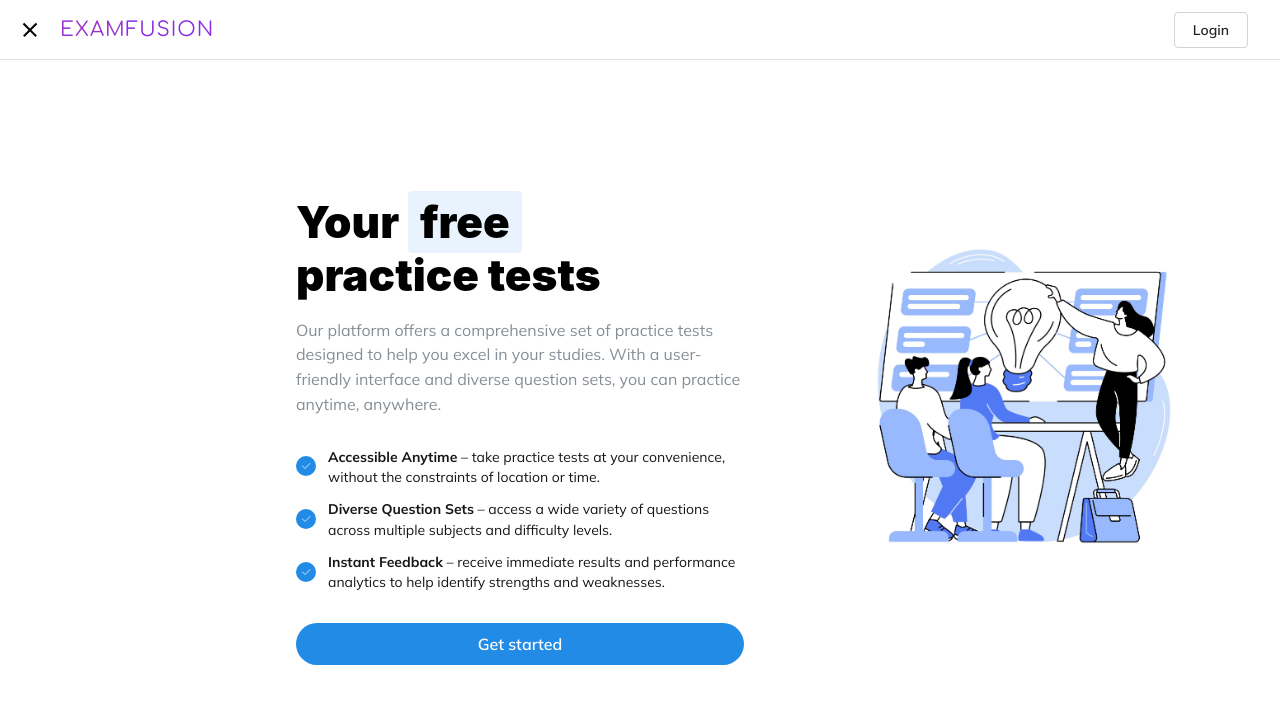
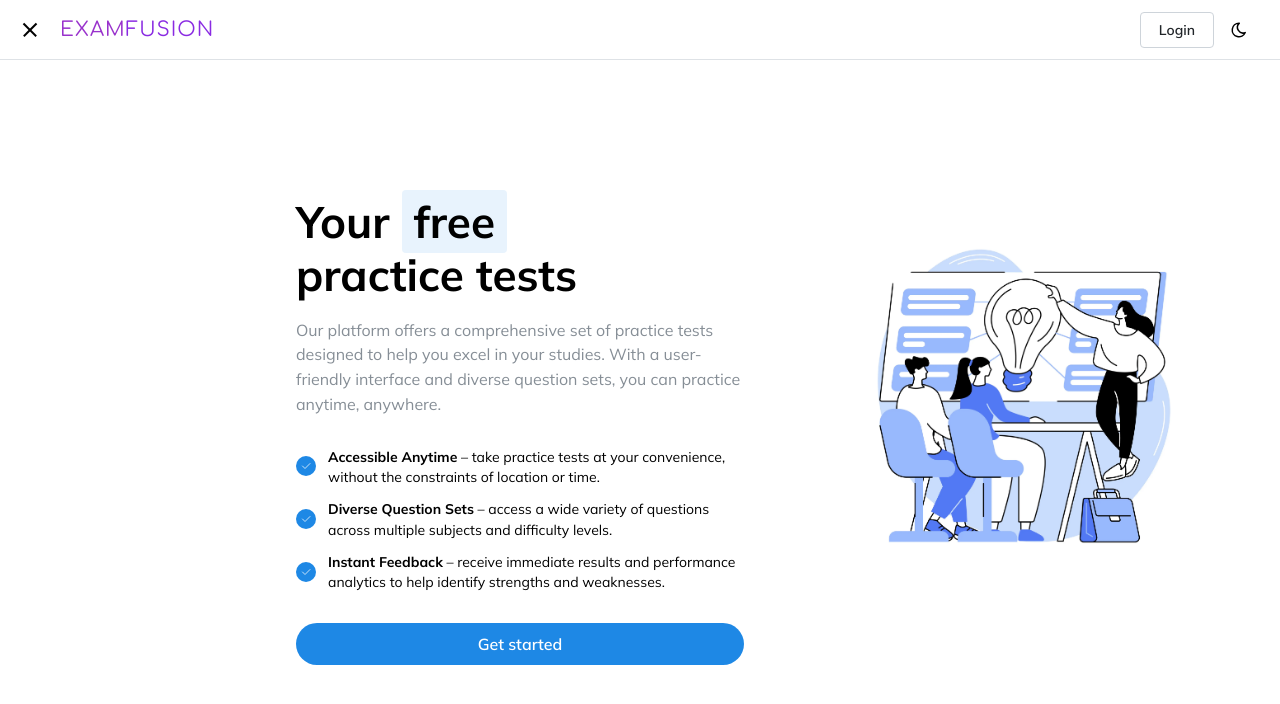
Before and after one commit to chrisdemetriad/exam-fusion, a Next.js app: page / in a window 1280 px wide. Shown: the top 704 px of the page. Built offline with nearby package versions, Linux system fonts and the light colour scheme; no server answers.

Commit message:
implementing a light/dark theme with a toggle

```diff
--- a/src/app/components/Header.tsx
+++ b/src/app/components/Header.tsx
@@ -2,6 +2,7 @@
 import { Box, Container, Group, Text, rem } from "@mantine/core";
 import UserAuth from "@components/UserAuth";
 import UserAuthModal from "@components/UserAuthModal";
+import { ThemeToggle } from "./ThemeToggle";
 
 export default function Header() {
 	return (
@@ -32,6 +33,7 @@ export default function Header() {
 				</Box>
 				<Group>
 					<UserAuth />
+					<ThemeToggle />
 				</Group>
 			</Container>
 			<UserAuthModal />
--- a/src/app/components/NavBar.tsx
+++ b/src/app/components/NavBar.tsx
@@ -18,7 +18,6 @@ const BASE_ROUTE = {
 	display: "flex",
 	alignItems: "center",
 	textDecoration: "none",
-	fontSize: rem(14),
 	padding: rem(10),
 	borderRadius: rem(5),
 	fontWeight: 500,
--- a/src/app/components/Questions.tsx
+++ b/src/app/components/Questions.tsx
@@ -229,8 +229,9 @@ export const Questions = () => {
 							onClick={() => handleAnswerSelect(answer.answer)}
 							style={{
 								cursor: feedback.show ? "not-allowed" : "pointer",
-								backgroundColor: isCorrectAnswer ? "beige" : isSelected ? "pink" : "white",
+								backgroundColor: isCorrectAnswer ? "beige" : isSelected ? "pink" : "inherit",
 								borderColor: isCorrectAnswer ? "green" : isSelected ? "red" : "#e0e0e0",
+								color: isCorrectAnswer ? "green" : isSelected ? "red" : null,
 								borderWidth: 1,
 								borderStyle: "solid",
 								pointerEvents: feedback.show ? "none" : "auto",
--- /dev/null
+++ b/src/app/components/ThemeToggle.tsx
@@ -0,0 +1,18 @@
+import { Box, useMantineColorScheme } from "@mantine/core";
+import { IconMoon, IconSun } from "@tabler/icons-react";
+import type { FC } from "react";
+
+export const ThemeToggle: FC = () => {
+	const { colorScheme, toggleColorScheme } = useMantineColorScheme();
+	const dark = colorScheme === "dark";
+
+	return (
+		<Box
+			style={{ cursor: "pointer", display: "flex" }}
+			onClick={() => toggleColorScheme()}
+			color={dark ? "yellow" : "lightskyblue"}
+		>
+			{dark ? <IconSun size={18} /> : <IconMoon size={18} />}
+		</Box>
+	);
+};
--- a/src/app/globals.css
+++ b/src/app/globals.css
@@ -1,13 +1,7 @@
-:root {
-	--background: #ffffff;
-	--foreground: #171717;
-}
-
-@media (prefers-color-scheme: dark) {
-	:root {
-		--background: #0a0a0a;
-		--foreground: #ededed;
-	}
+* {
+	box-sizing: border-box;
+	padding: 0;
+	margin: 0;
 }
 
 html,
@@ -17,26 +11,13 @@ body {
 }
 
 body {
-	color: var(--foreground);
-	background: var(--background);
+
 	font-family: var(--font-mulish), Arial, Helvetica, sans-serif;
 	-webkit-font-smoothing: antialiased;
 	-moz-osx-font-smoothing: grayscale;
-}
-
-* {
-	box-sizing: border-box;
-	padding: 0;
-	margin: 0;
 }
 
 a {
 	color: inherit;
 	text-decoration: none;
 }
-
-@media (prefers-color-scheme: dark) {
-	html {
-		color-scheme: dark;
-	}
-}
--- a/src/app/layout.tsx
+++ b/src/app/layout.tsx
@@ -4,10 +4,10 @@ import type { Metadata } from "next";
 import { Comfortaa, Mulish } from "next/font/google";
 import type React from "react";
 import "./globals.css";
-// import '@mantine/dates/styles.css';
 import { getServerSession } from "next-auth";
 import SessionProvider from "@components/SessionProvider";
 import MainLayout from "@components/MainLayout";
+import { theme } from "./theme";
 
 const comfortaa = Comfortaa({
 	weight: ["400", "700"],
@@ -44,7 +44,7 @@ export default async function RootLayout({
 				<meta name="description" content={metadata.description || "Practice questions for accountants"} />
 			</head>
 			<body>
-				<MantineProvider>
+				<MantineProvider theme={theme} defaultColorScheme="light">
 					<SessionProvider session={session}>
 						<MainLayout children={children} />
 					</SessionProvider>
--- a/src/app/page.tsx
+++ b/src/app/page.tsx
@@ -28,7 +28,7 @@ export default function Home() {
 					<Title
 						style={{
 							color: "light-dark(var(--mantine-color-black), var(--mantine-color-white))",
-							fontFamily: "Greycliff CF, var(--mantine-font-family)",
+							fontFamily: "Mulish, sans-serif",
 							fontSize: rem(44),
 							lineHeight: 1.2,
 							fontWeight: 900,
@@ -38,7 +38,8 @@ export default function Home() {
 						}}
 					>
 						Your{" "}
-						<span
+						<Box
+							component="span"
 							style={{
 								position: "relative",
 								backgroundColor: "var(--mantine-color-blue-light)",
@@ -47,7 +48,7 @@ export default function Home() {
 							}}
 						>
 							free
-						</span>{" "}
+						</Box>
 						<br /> practice tests
 					</Title>
 					<Text c="dimmed" mt="md">
--- /dev/null
+++ b/src/app/theme.ts
@@ -0,0 +1,36 @@
+import { createTheme, rem } from "@mantine/core";
+
+export const theme = createTheme({
+	fontFamily: "Mulish, sans-serif",
+	fontSizes: {
+		xs: rem(12),
+		sm: rem(14),
+		md: rem(16),
+		lg: rem(18),
+		xl: rem(20),
+	},
+	headings: {
+		sizes: {
+			h1: {
+				fontWeight: "700",
+				fontSize: rem(32),
+				lineHeight: "1.4",
+			},
+		},
+	},
+	colors: {
+		primary: [
+			"#e3f2fd",
+			"#bbdefb",
+			"#90caf9",
+			"#64b5f6",
+			"#42a5f5",
+			"#2196f3",
+			"#1e88e5",
+			"#1976d2",
+			"#1565c0",
+			"#0d47a1",
+		],
+	},
+	primaryColor: "primary",
+});
```
Also changed, not shown: src/app/stores/userSettingsStore.ts (added, +12 -0 lines).
